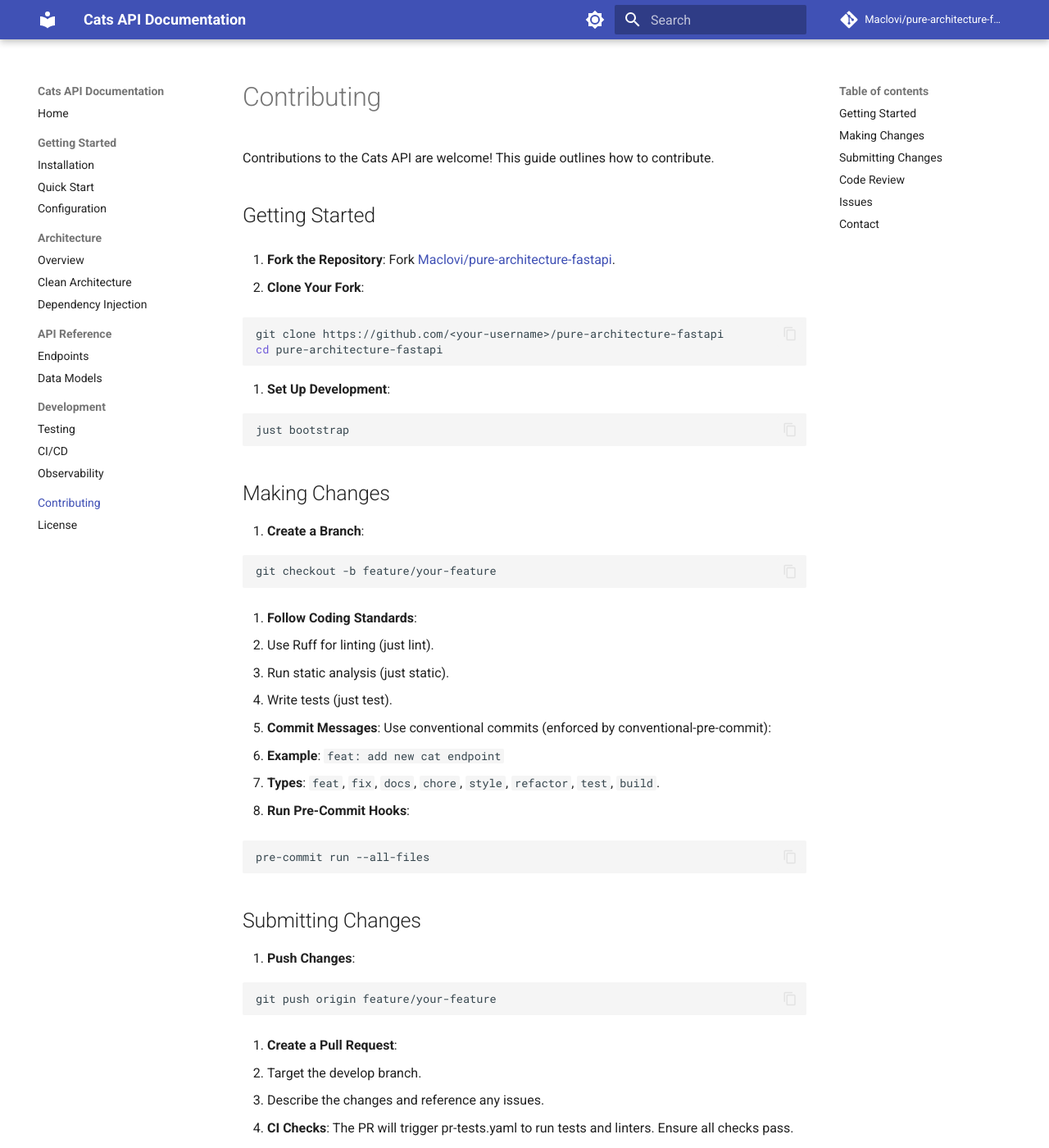
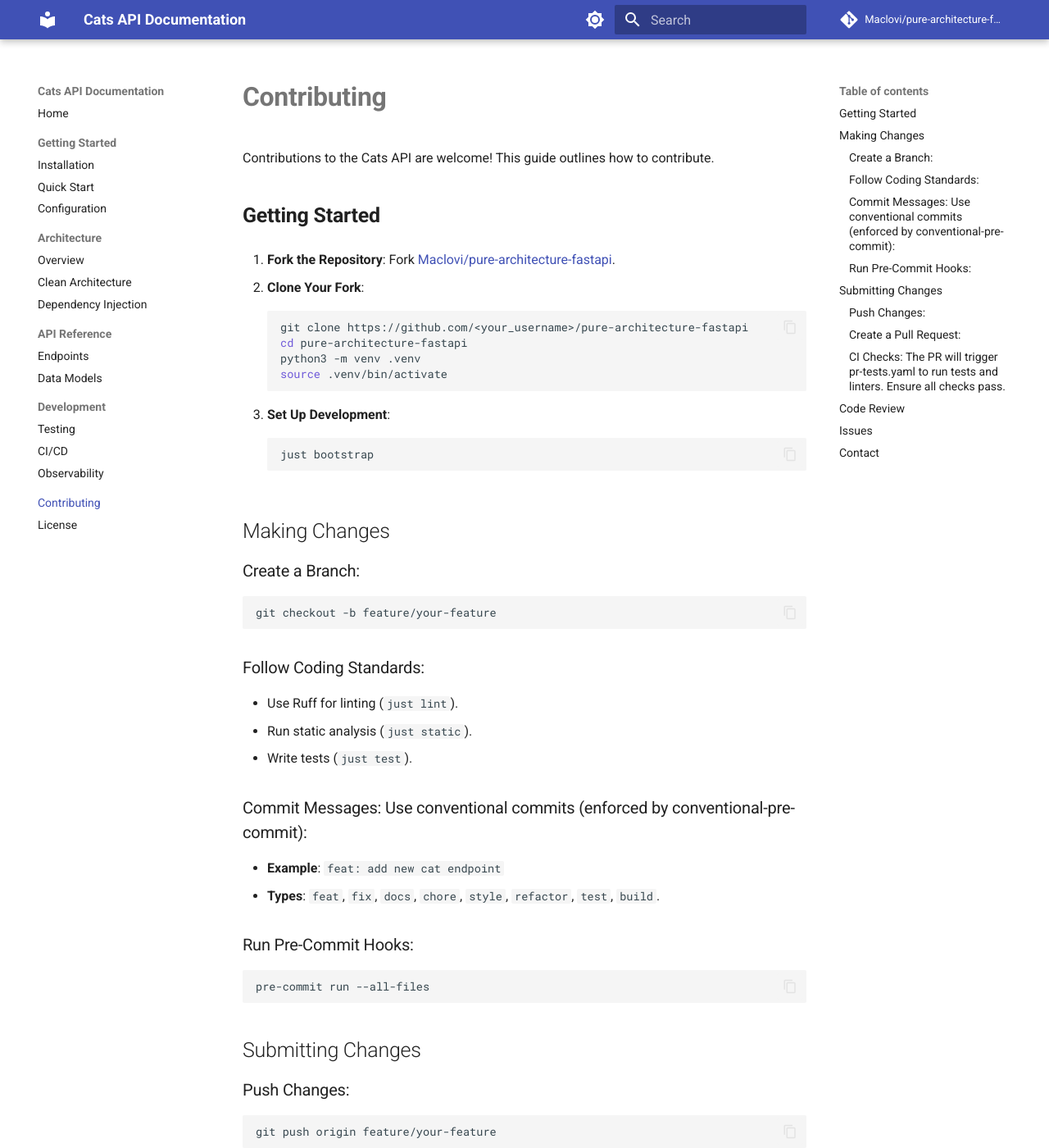
Before and after one commit to Maclovi/pure-architecture-fastapi, an MkDocs documentation site: the page built from docs/contributing.md, in a window 1280 px wide and 1400 px high. Shown: the whole window at 82% size. Built offline with MkDocs 1.6.1 and Material for MkDocs 9.7.7, drawn with Linux system fonts in a browser that asks for light colours; comment, search, counter and statistics services are not loaded; some of the changed text lies outside the part shown.

Commit message:
fix(docs): prettied .md format

````diff
--- a/docs/contributing.md
+++ b/docs/contributing.md
@@ -1,64 +1,64 @@
-# Contributing
+# **Contributing**
 
 Contributions to the Cats API are welcome! This guide outlines how to contribute.
 
-## Getting Started
+## **Getting Started**
 
 1. **Fork the Repository**:
    Fork [Maclovi/pure-architecture-fastapi](https://github.com/Maclovi/pure-architecture-fastapi).
 
 2. **Clone Your Fork**:
-
    ```bash
-   git clone https://github.com/<your-username>/pure-architecture-fastapi
+   git clone https://github.com/<your_username>/pure-architecture-fastapi
    cd pure-architecture-fastapi
+   python3 -m venv .venv
+   source .venv/bin/activate
    ```
 
 3. **Set Up Development**:
-
    ```bash
    just bootstrap
    ```
 
 ## Making Changes
 
-1. **Create a Branch**:
+### Create a Branch:
 
-   ```bash
-   git checkout -b feature/your-feature
-   ```
+```bash
+git checkout -b feature/your-feature
+```
 
-2. **Follow Coding Standards**:
+### Follow Coding Standards:
 
-   - Use Ruff for linting (just lint).
-   - Run static analysis (just static).
-   - Write tests (just test).
+- Use Ruff for linting (`just lint`).
+- Run static analysis (`just static`).
+- Write tests (`just test`).
 
-3. **Commit Messages**: Use conventional commits (enforced by conventional-pre-commit):
+### Commit Messages: Use conventional commits (enforced by conventional-pre-commit):
 
-   - **Example**: `feat: add new cat endpoint`
-   - **Types**: `feat`, `fix`, `docs`, `chore`, `style`, `refactor`, `test`, `build`.
+- **Example**: `feat: add new cat endpoint`
+- **Types**: `feat`, `fix`, `docs`, `chore`, `style`, `refactor`, `test`, `build`.
 
-4. **Run Pre-Commit Hooks**:
+### Run Pre-Commit Hooks:
 
-   ```bash
-   pre-commit run --all-files
-   ```
+```bash
+pre-commit run --all-files
+```
 
 ## Submitting Changes
 
-1. **Push Changes**:
+### Push Changes:
 
-   ```bash
-   git push origin feature/your-feature
-   ```
+```bash
+git push origin feature/your-feature
+```
 
-2. **Create a Pull Request**:
+### Create a Pull Request:
 
-   - Target the develop branch.
-   - Describe the changes and reference any issues.
+- Target the develop branch.
+- Describe the changes and reference any issues.
 
-3. **CI Checks**: The PR will trigger pr-tests.yaml to run tests and linters. Ensure all checks pass.
+### CI Checks: The PR will trigger pr-tests.yaml to run tests and linters. Ensure all checks pass.
 
 ## Code Review
 
--- a/mkdocs.yml
+++ b/mkdocs.yml
@@ -57,5 +57,13 @@ markdown_extensions:
   - pymdownx.details
   - pymdownx.superfences
   - pymdownx.tabbed
+  - pymdownx.inlinehilite
+  - attr_list
+  - def_list
+  - smarty
   - toc:
       permalink: true
+  - pymdownx.highlight:
+      anchor_linenums: true
+  - pymdownx.tasklist:
+      custom_checkbox: true
--- a/pyproject.toml
+++ b/pyproject.toml
@@ -60,13 +60,13 @@ lint = [
     "codespell==2.4.1",
     "mypy==1.15.0",
     "basedpyright==1.29.0",
-    # semgrep depends on opentelemetry-exporter-otlp>=v1.25,<1.26
+    # semgrep depends on opentelemetry-exporter-otlp>=v1.25,<1.33.0
     "semgrep==1.119.0",
     "opentelemetry-exporter-otlp>=1.25.0,<1.33.0",
 ]
 docs = [
     "mkdocs==1.6.1",
-    "mkdocs-material==9.5.39",
+    "mkdocs-material==9.6.12",
     "mkdocstrings[python]==0.26.1",
 ]
 dev = [
````
Also changed, not shown: docker-compose.dev.yaml (+20 -2 lines).
